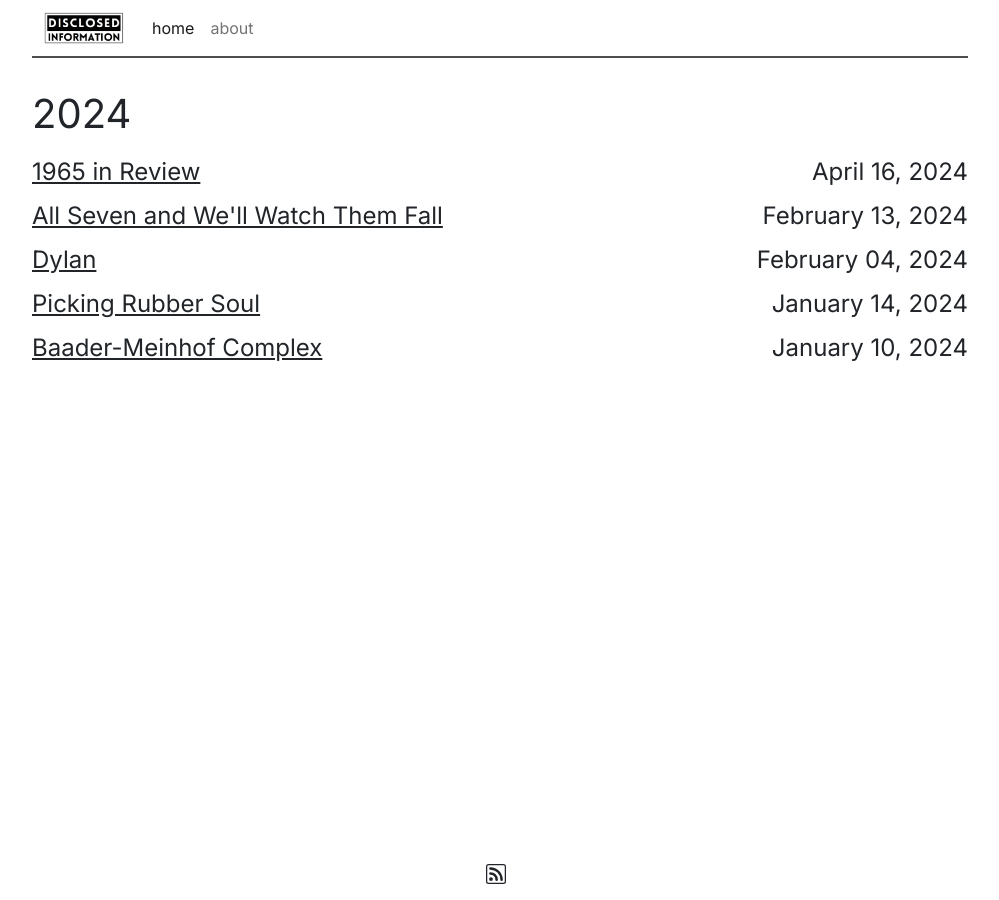
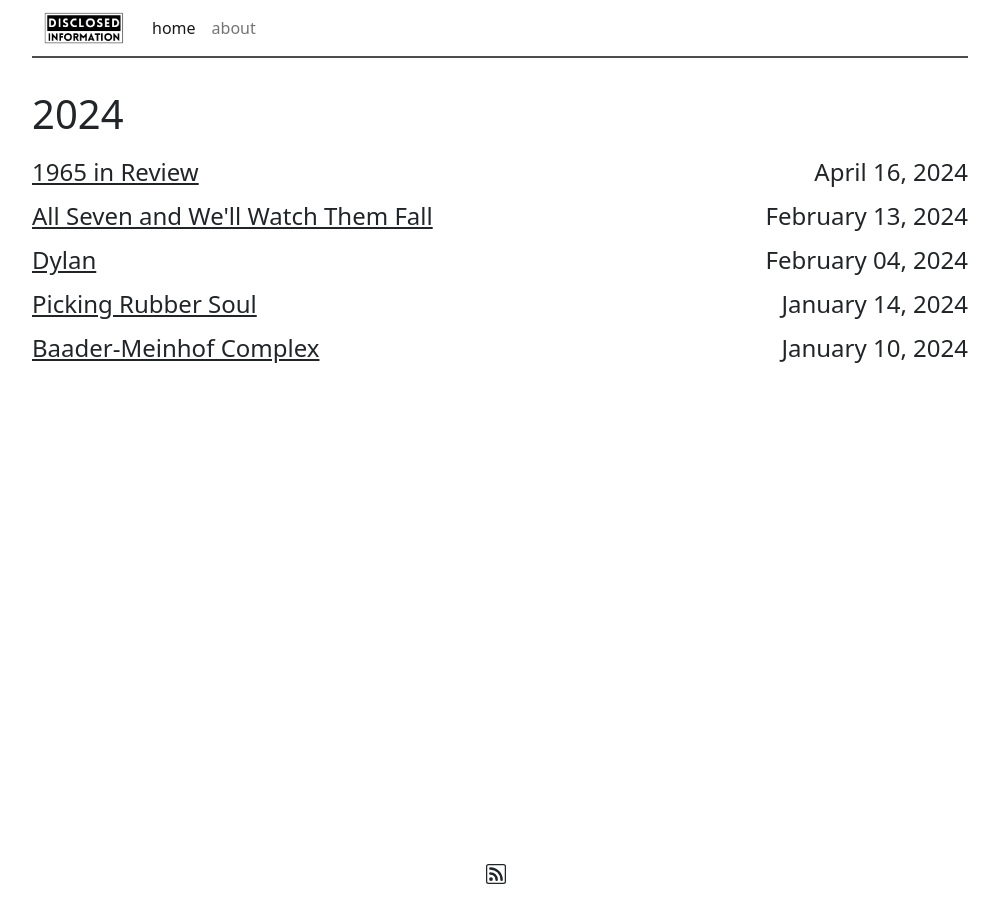
Before and after one commit to rjewell/disclosed.org, a Jekyll site: the page built from index.html, in a window 1280 px wide. Shown: the whole page, without its empty margins (140-1139 px from the left). Built offline with Jekyll 4.4.1, drawn with Linux system fonts in a browser that asks for light colours.

Commit message:
remove dork ass custom google font

```diff
--- a/_sass/main.scss
+++ b/_sass/main.scss
@@ -1,7 +1,3 @@
-body {
-  font-family: 'Inter', sans-serif !important;
-}
-
 table {
   @extend .table;
   @extend .table-striped;
--- a/assets/css/styles.scss
+++ b/assets/css/styles.scss
@@ -1,7 +1,6 @@
 ---
 ---
 
-@import url("http://fonts.googleapis.com/css?family=Inter:400,300,700");
 @import "bootstrap-dark";
 @import "syntax-highlighting";
 @import "main";
```
